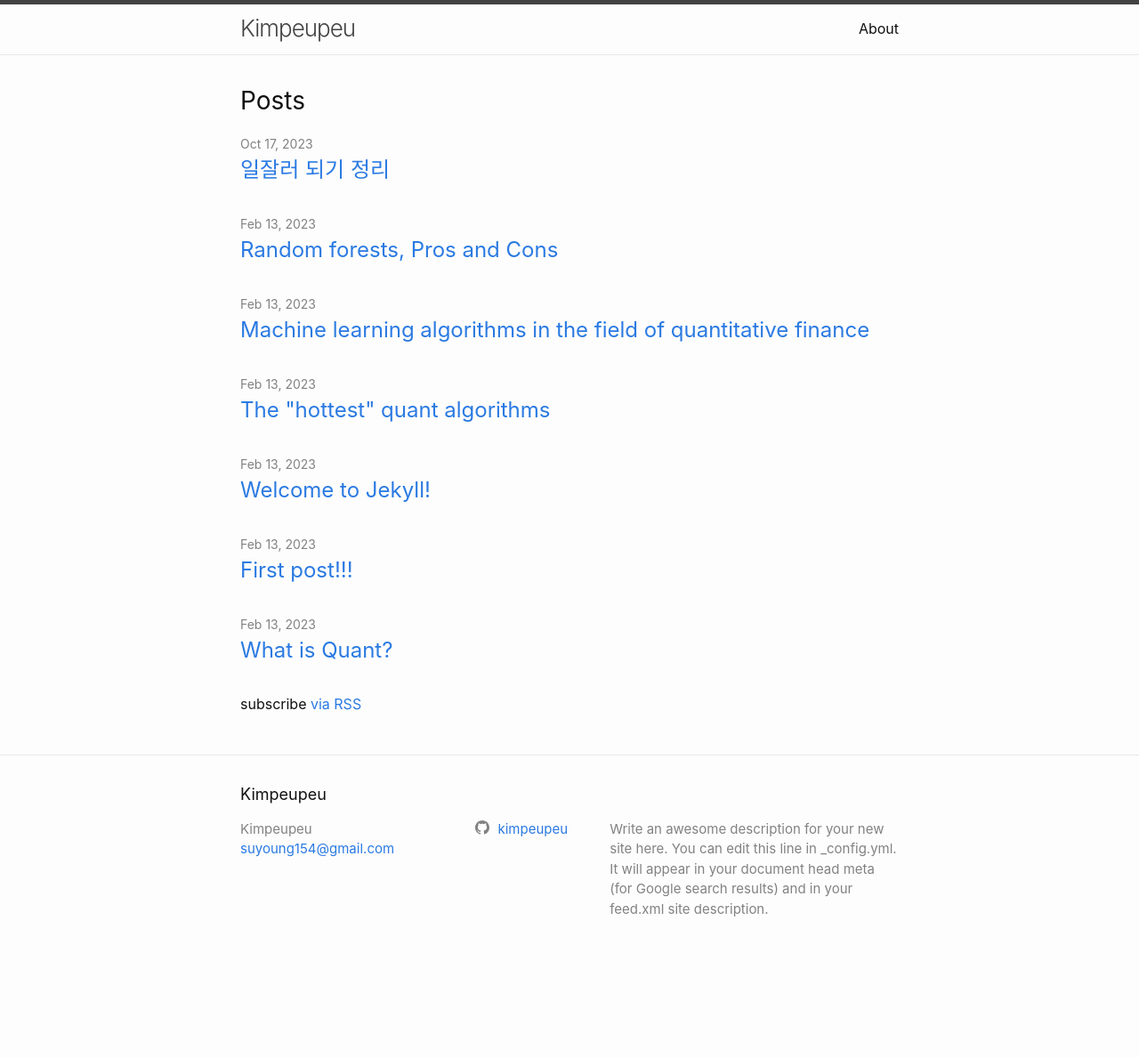
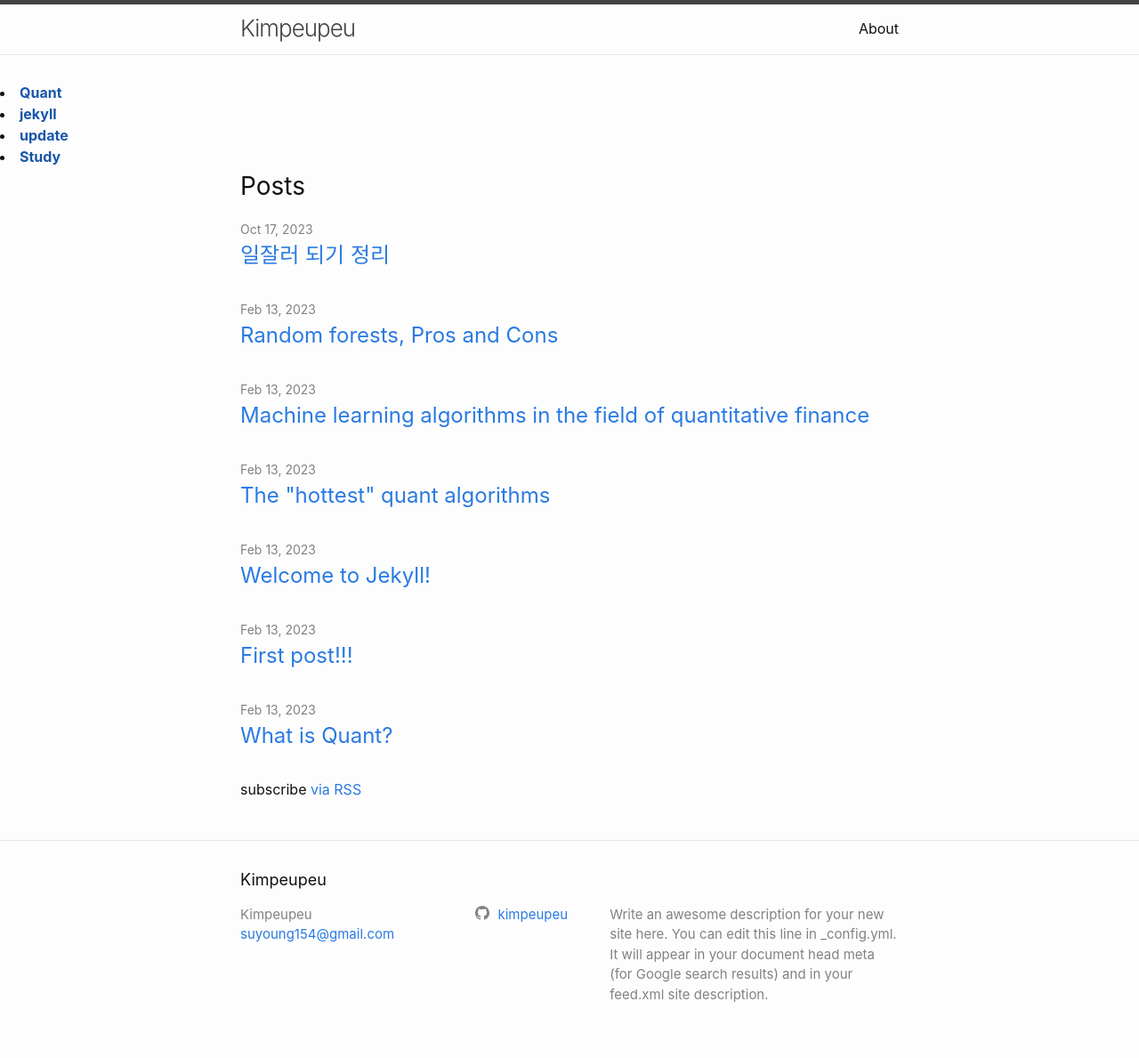
Before and after one commit to kimpeupeu/kimpeupeu.github.io, a Jekyll site: the page built from index.markdown, in a window 1280 px wide. Shown: the whole page at 89% size. Built offline with Jekyll 4.4.1, drawn with Linux system fonts in a browser that asks for light colours; before the commit the page ends 1093 px from its top, so only the background shows below that.

Commit message:
Update default.html
add categories list

```diff
--- a/_layouts/default.html
+++ b/_layouts/default.html
@@ -8,6 +8,9 @@
     {%- include header.html -%}
 
     <main class="page-content" aria-label="Content">
+      {% for category in site.categories %}
+        <li><a href="{{category.url}}"><strong>{{category|first}}</strong></a></li>
+      {% endfor %}
       <div class="wrapper">
         {{ content }}
       </div>
```
